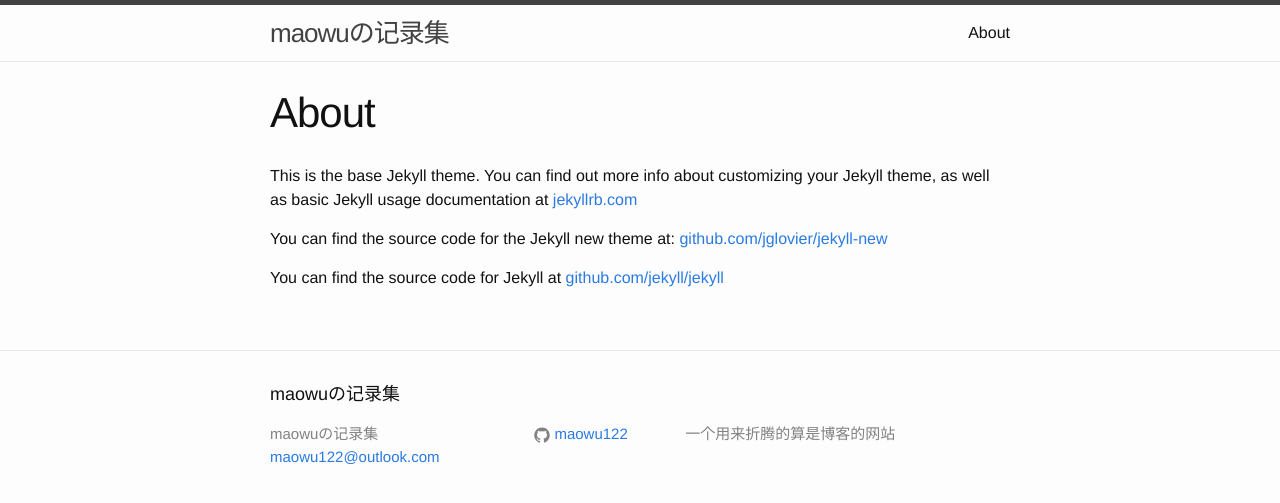
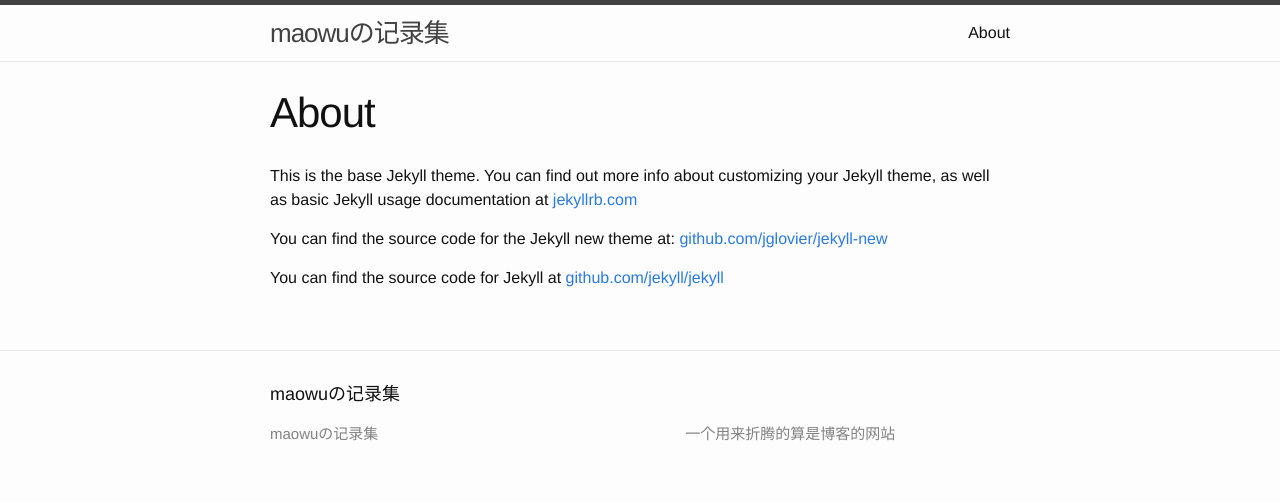
Before and after one commit to maowu122/myblog, a Jekyll site: the page built from about.md, in a window 1280 px wide. Shown: the top 503 px of the page. Built offline with Jekyll 4.4.1, drawn with Linux system fonts in a browser that asks for light colours.

Commit message:
remove email

```diff
--- a/_config.yml
+++ b/_config.yml
@@ -1,12 +1,10 @@
 # Site settings
 title: maowuの记录集
-email: maowu122@outlook.com
 permalink: /:year/:month/:title.html
 description: > # this means to ignore newlines until "baseurl:"
   一个用来折腾的算是博客的网站
 baseurl: "" # the subpath of your site, e.g. /blog/
 url: "http://blog.mrcat.me" # the base hostname & protocol for your site
-github_username:  maowu122
 
 # Build settings
 markdown: kramdown
```
